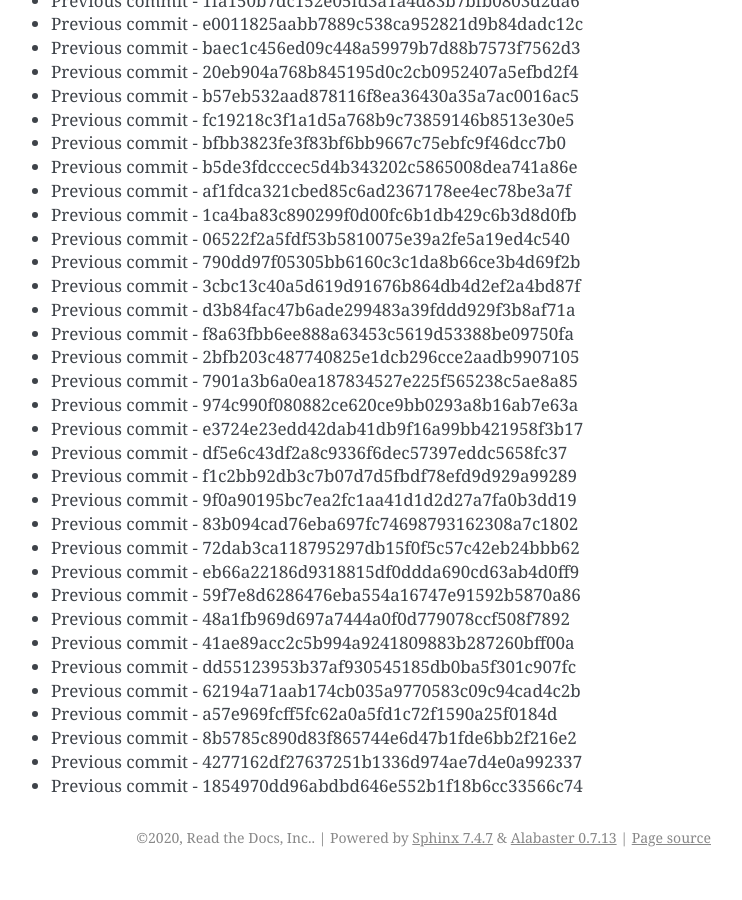
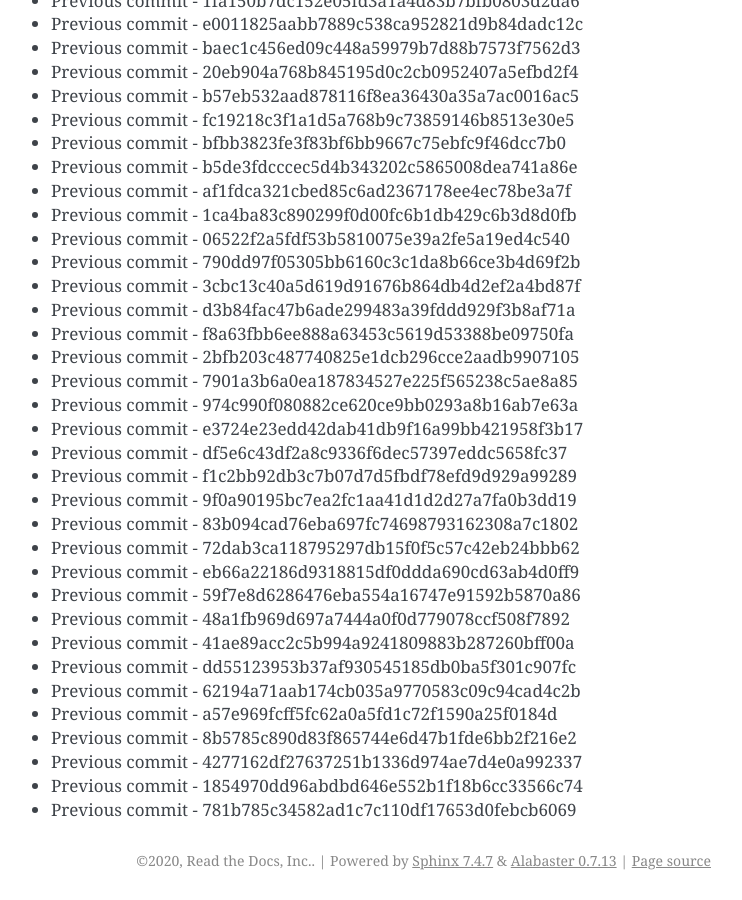
Before and after one commit to readthedocs/rtd-git-stresstest, a Sphinx documentation site: the page built from docs/updates.rst, in a window 1280 px wide and 900 px high, scrolled down 69190 px. Shown: the whole window, without its empty margins (399-1141 px from the left). Built offline with Sphinx 7.4.7, drawn with Linux system fonts in a browser that asks for light colours; before the commit the page ends 70067 px from its top, so only the background shows below that.

Commit message:
Generating commit from previous: 781b785c34582ad1c7c110df17653d0febcb6069

```diff
--- a/docs/updates.rst
+++ b/docs/updates.rst
@@ -2939,3 +2939,4 @@ It can be tested for any performance characteristics.
 * Previous commit - 8b5785c890d83f865744e6d47b1fde6bb2f216e2
 * Previous commit - 4277162df27637251b1336d974ae7d4e0a992337
 * Previous commit - 1854970dd96abdbd646e552b1f18b6cc33566c74
+* Previous commit - 781b785c34582ad1c7c110df17653d0febcb6069
```
